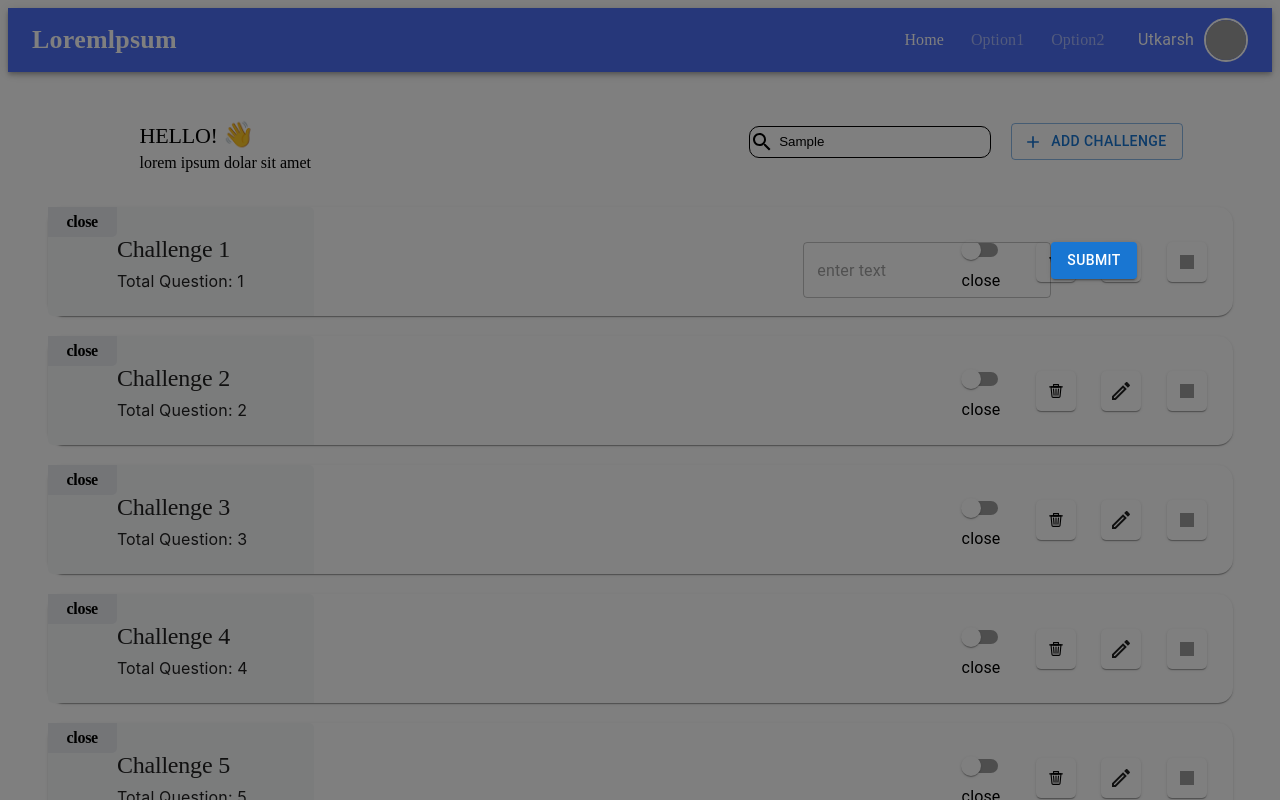
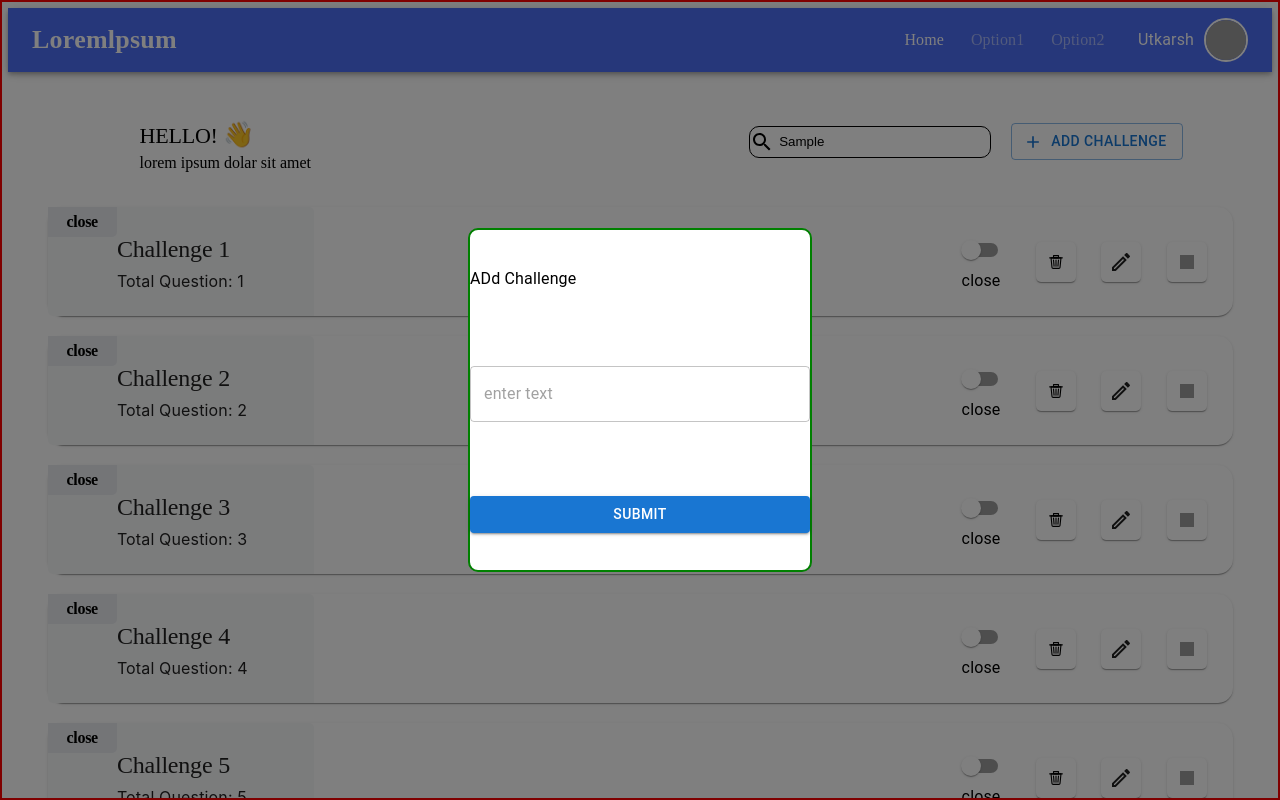
Before and after one commit to vivekrqwat/cogni, a React (Vite) app: page / in a window 1280 px wide. Both pictures are taken after typing "Sample" into the empty fields and a click on the button "ADD CHALLENGE". Shown: the top 800 px of the page. Built offline with nearby package versions, Linux system fonts and the light colour scheme; grey boxes are pictures that could not be loaded.

Commit message:
Update App.jsx

```diff
--- a/src/App.jsx
+++ b/src/App.jsx
@@ -8,27 +8,34 @@ import P from './Component/P'
 import AddIcon from '@mui/icons-material/Add';
 import SearchIcon from '@mui/icons-material/Search';
 import db from './Component/db'
-import"./App.css"
+import"./app.css"
+import { OpenInNew } from '@mui/icons-material'
 
 function App() {
   const [count, setCount] = useState(0)
   const [list,setlist]=useState(db)
+  let c=0;
   const delete1=(key)=>{
     let newlist=[...list];
-    newlist.splice(key,1);
-    setlist([...newlist])
+  let newk=newlist.filter((i)=>i.c1!==key)
+  console.log(newk)
+
+  setlist([...newk])
     console.log(key)
 
   }
   const [open, setOpen] = useState(false);
   const handleOpen = () => setOpen(true);
   const handleClose = () => setOpen(false);
-  const [d,setd]=useState("")
+  const [d,setd]=useState({})
   const handlesubmit=(e)=>{
     e.preventDefault();
+    console.log(d)
     setlist([...list,d])
+    setOpen(false)
 
   }
+  console.log(open)
   return (
     <div className='app'>
      <NAv></NAv>
@@ -69,16 +76,35 @@ function App() {
           placeholder='Search by title'></input>
         </Box>
         <Modal open={open}
-        close={handleClose}>
+        onClose={()=>{setOpen(!open)}}
 
-          <Box width={"1940px"} height={"540px"} display={"flex"} justifyContent={"center"} alignItems={"center"} >
-            <form onSubmit={handlesubmit}>
+        sx={{border:"2px solid red",
+          display:"flex",justifyContent:"center",alignItems:"center",
+        }}>
 
-            <TextField placeholder='enter text' onChange={(e)=>{setd({c:e.target.value})}}></TextField>
+
+            <form onSubmit={handlesubmit} style={{
+              background:"white",
+              borderRadius:"10px",
+
+              width:"340px",
+              height:"340px",border:"2px solid green",
+              display:"flex" ,justifyContent:"space-around",flexDirection:"column"}}>
+                <Typography>ADd Challenge</Typography>
+
+            <TextField placeholder='enter text'
+            variant='outlined'
+            onChange={(e)=>{setd({
+               c:"closed",
+               cg:"#646669",
+               ch:e.target.value,
+               c2:"#e9ecef"
+
+              })}}></TextField>
             <Button type='submit' variant='contained'>submit</Button>
 
 
-          </form></Box>
+          </form>
 
         </Modal>
         <Button  startIcon={<AddIcon></AddIcon>} variant='outlined' onClick={handleOpen}> Add Challenge</Button>
@@ -94,7 +120,7 @@ function App() {
       {
         list.map((i,index)=>{
           return   <P key={index}
-          color={i.cg} c1={i.c1} c={i.c} c2={i.c2} d={delete1} ></P>
+          color={i.cg} c1={i.c1} c={i.c} c2={i.c2} d={delete1} ch={i.ch} key1={index+1}></P>
         })
       }
 
```
